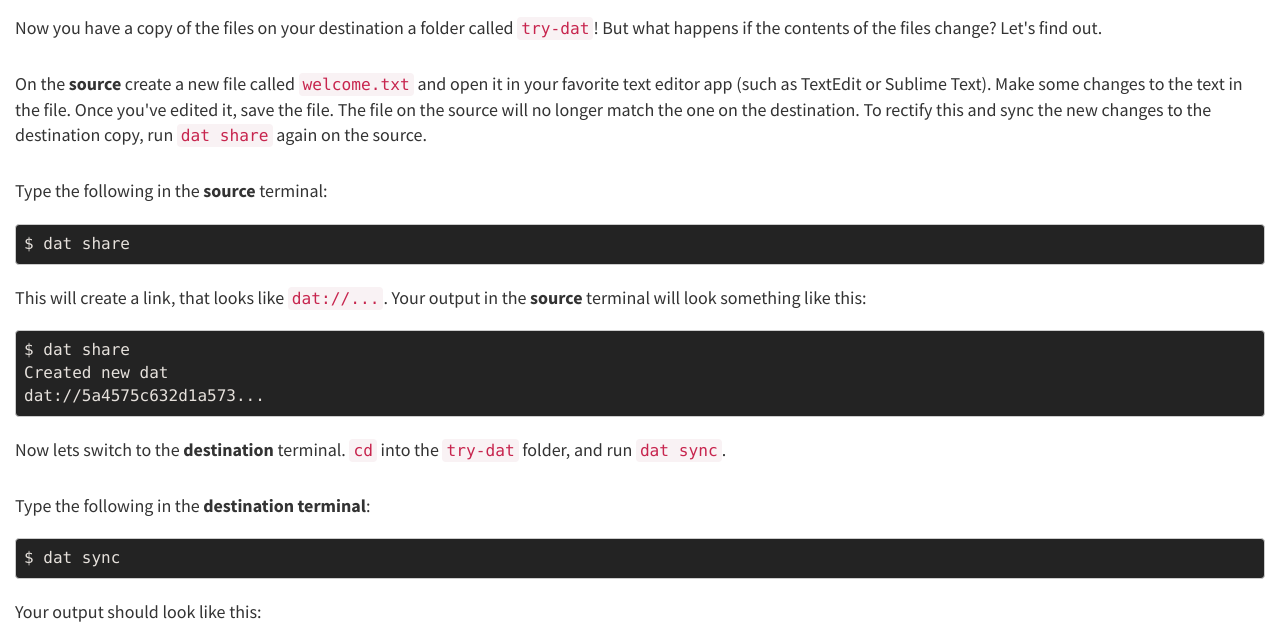
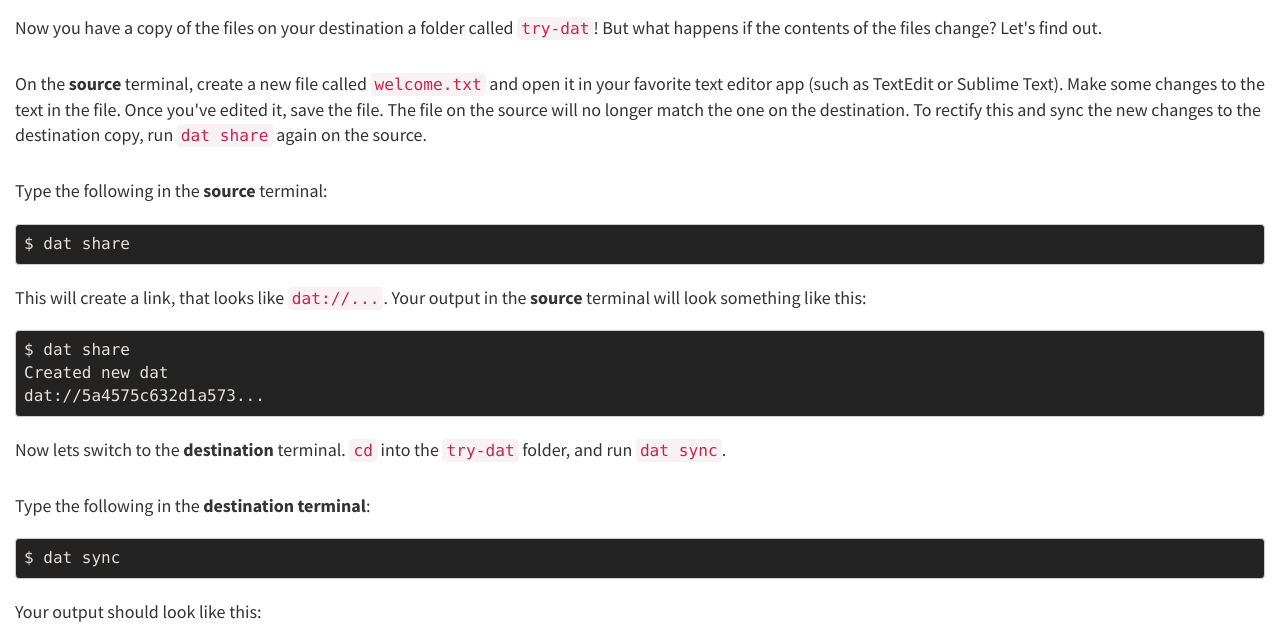
Before and after one commit to max-mapper/get-dat, a website: page guide/03-modify.html in a window 1280 px wide. Shown: the part 110-753 px from the top of the page. Drawn offline with nearby package versions, Linux system fonts and the light colour scheme.

Commit message:
Consistent terminal naming in 03-modify.html

```diff
--- a/guide/03-modify.html
+++ b/guide/03-modify.html
@@ -14,7 +14,7 @@
         <p><a href="index.html">table of contents</a></p>
       <h1 id="editing-sharing-data">Editing &amp; sharing data</h1>
 <p>Now you have a copy of the files on your destination a folder called <code>try-dat</code>! But what happens if the contents of the files change? Let&#39;s find out.</p>
-<p>On the <strong>source</strong> create a new file called <code>welcome.txt</code> and open it in your favorite text editor app (such as TextEdit or Sublime Text). Make some changes to the text in the file. Once you&#39;ve edited it, save the file. The file on the source will no longer match the one on the destination. To rectify this and sync the new changes to the destination copy, run <code>dat share</code> again on the source.</p>
+<p>On the <strong>source</strong> terminal, create a new file called <code>welcome.txt</code> and open it in your favorite text editor app (such as TextEdit or Sublime Text). Make some changes to the text in the file. Once you&#39;ve edited it, save the file. The file on the source will no longer match the one on the destination. To rectify this and sync the new changes to the destination copy, run <code>dat share</code> again on the source.</p>
 <p>Type the following in the <strong>source</strong> terminal:</p>
 <pre><code>$ dat share
 </code></pre><p>This will create a link, that looks like <code>dat://...</code>.  Your output in the <strong>source</strong> terminal will look something like this:</p>
```
